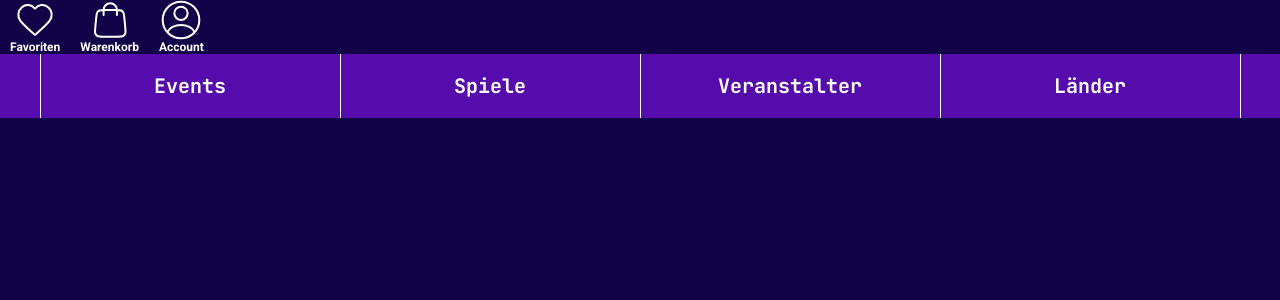
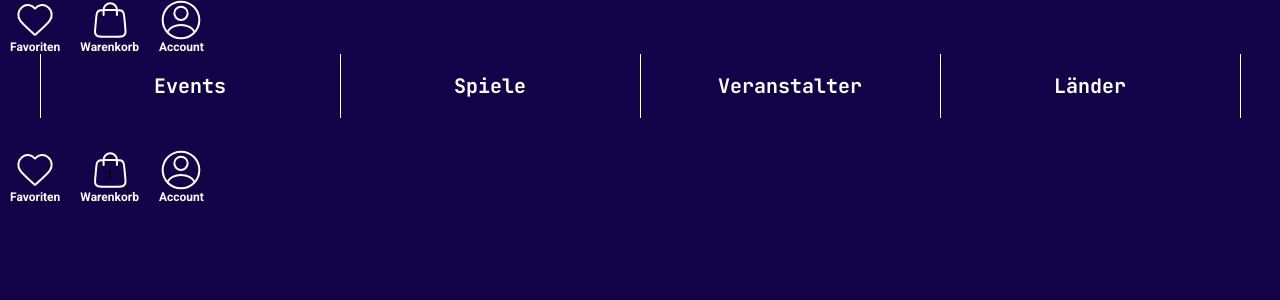
Before and after one commit to kpertek/frontend-optic, a React (Create React App) app: page / in a window 1280 px wide. Shown: the top 300 px of the page. Built offline with nearby package versions, Linux system fonts and the light colour scheme.

Commit message:
CSS Strukturiert

```diff
--- a/src/App.css
+++ b/src/App.css
@@ -14,7 +14,7 @@
 }
 
 .App-header {
-  background-color: #120348;
+  background-color: var(--bg-color);
   /*
   min-height: 100vh;
   */
--- a/src/App.js
+++ b/src/App.js
@@ -14,6 +14,9 @@ function App() {
         <NavIconGroup />
         <Navbar />
         <Breadcrumbs />
+        <NavIconGroup
+          itemCount={1}
+        />
         <div className="container">
             <Routes> {/*Route für Startseite fehlt noch*/}
                 <Route path="startseite/events" element={<Event />} />
--- /dev/null
+++ b/src/Components/Stationary/Navigation/Breadcrumbs.css
@@ -0,0 +1,36 @@
+/*
+* Breadcrumb
+*/
+.breadcrumbs {
+    color: var(--secWhite);
+    font-family: 'Roboto', sans-serif;
+    font-weight: bold;
+    max-width: 1200px;
+    margin: 32px auto;
+}
+
+.breadcrumbs > *{
+    display: inline-block;
+    margin-right: 10px;
+}
+
+.breadcrumbs .crumb:after {
+    content: '>';
+    margin-left: 10px;
+}
+.breadcrumbs .crumb:last-child:after {
+    display: none;
+}
+
+.breadcrumbs .crumb a {
+    color: var(--secWhite);
+    font-size: 14px;
+    text-decoration: none;
+    text-transform: capitalize;
+}
+
+.breadcrumbs .crumb:last-child a{
+    color: var(--primePink);
+    font-size: 14px;
+    text-decoration: none;
+}
--- a/src/Components/Stationary/Navigation/Breadcrumbs.js
+++ b/src/Components/Stationary/Navigation/Breadcrumbs.js
@@ -1,5 +1,5 @@
 import {Link, useLocation} from "react-router-dom";
-import './Navigation.css'
+import './Breadcrumbs.css'
 
 export default function Breadcrumbs() {
     const location = useLocation()
--- a/src/Components/Stationary/Navigation/Headline.js
+++ b/src/Components/Stationary/Navigation/Headline.js
@@ -1,4 +1,4 @@
-import './Navigation.css';
+import './Headline.css';
 
 export default function Headline() {
     return (
--- /dev/null
+++ b/src/Components/Stationary/Navigation/NavIconGroup.css
@@ -0,0 +1,39 @@
+/*
+*NavIconGroup
+*/
+.navIconGroup {
+    display: flex;
+}
+
+.navIconGroupItem {
+    display: flex;
+    align-items: center;
+    flex-direction: column;
+    padding: 0px 10px;
+}
+
+.navIconGroupItem img {
+    width: 40px;
+    height: 40px;
+}
+
+.navIconGroupItem p {
+    color: var(--secWhite);
+    font-family: 'Roboto', sans-serif;
+    font-weight: bolder;
+    font-size: 12px;
+}
+.navIconGroupItemCount
+{
+    position: absolute;
+    color: var(--prime1);
+    font-family: 'Roboto', sans-serif;
+    font-weight: bolder;
+    font-size: 12px;
+    width: 40px;
+    height: 40px;
+    display: flex;
+    justify-content: center;
+    align-items: center;
+    margin-top: 4px;
+}
--- a/src/Components/Stationary/Navigation/NavIconGroup.js
+++ b/src/Components/Stationary/Navigation/NavIconGroup.js
@@ -1,7 +1,7 @@
 import Herz from './assets/Herz.svg';
 import Account from './assets/Account.svg';
 import Warenkorb from './assets/Warenkorb.svg';
-import './Navigation.css';
+import './NavIconGroup.css';
 
 export default function NavIconGroup(props) {
   return (
--- /dev/null
+++ b/src/Components/Stationary/Navigation/Navbar.css
@@ -0,0 +1,49 @@
+/*
+* Navbar
+*/
+
+.nav {
+    background-color: var(--bgColor);
+    color: var(--secWhite);
+    display: flex;
+    justify-content: center;
+    font-size: 20px;
+
+    height: 64px;
+    /*width: 1440px;*/
+}
+
+.nav ul {
+    padding: 0;
+    margin: 0;
+    list-style: none;
+    display: flex;
+}
+
+.nav li {
+    border-left: 1px solid var(--secWhite);;
+}
+
+.nav li:last-child {
+    border-right: 1px solid var(--secWhite);;
+}
+
+.nav li.active {
+    background-color: var(--bgColor);;
+}
+
+.nav li:hover {
+    color: var(--primePink);;
+}
+
+.nav a {
+    color: inherit;
+    text-decoration: none;
+    font-family: 'JetBrains Mono', monospace;
+    font-weight: bolder;
+    height: 64px;
+    width: 299px;
+    display: flex;
+    justify-content: center;
+    align-items: center;
+}
--- a/src/Components/Stationary/Navigation/Navbar.js
+++ b/src/Components/Stationary/Navigation/Navbar.js
@@ -1,4 +1,4 @@
-import './Navigation.css';
+import './Navbar.css';
 import {Link, useMatch, useResolvedPath} from "react-router-dom"
 
 export default function Navbar() {
--- a/src/Components/Stationary/Navigation/Navigation.css
+++ /dev/null
@@ -1,173 +0,0 @@
-/*
-* Navbar
-*/
-
-.nav {
-    background-color: #560BAD;
-    color: white;
-    display: flex;
-    justify-content: center;
-    font-size: 20px;
-
-    height: 64px;
-    /*width: 1440px;*/
-}
-
-.nav ul {
-    padding: 0;
-    margin: 0;
-    list-style: none;
-    display: flex;
-}
-
-.nav li {
-    border-left: 1px solid white;
-}
-
-.nav li:last-child {
-    border-right: 1px solid white;
-}
-
-.nav li.active {
-    background-color: #120348;
-}
-
-.nav li:hover {
-    color: #FF6DB0;
-}
-
-.nav a {
-    color: inherit;
-    text-decoration: none;
-    font-family: 'JetBrains Mono', monospace;
-    font-weight: bolder;
-    height: 64px;
-    width: 299px;
-    display: flex;
-    justify-content: center;
-    align-items: center;
-}
-
-/*
-* Headline
-*/
-
-.headline {
-    position: relative;
-    text-align: center;
-    margin: 0px;
-
-    height: 92px;
-}
-
-.headline p {
-    position: absolute;
-    margin: 0px;
-    padding-left: 113px;
-    padding-right: 113px;
-    padding-top: 14px;
-    padding-bottom: 10px;
-    color: white;
-    line-height: 47px;
-    font-size: 36px;
-
-    left: 0px;
-    top: 0px;
-}
-
-.headlineOL {
-    position: absolute;
-    border-top: 4px solid #EEC8ED;
-    border-left: 4px solid #EEC8ED;
-
-    width: 106px;
-    height: 36px;
-}
-
-.headlineUR {
-    position: absolute;
-    border-bottom: 4px solid #EEC8ED;
-    border-right: 4px solid #EEC8ED;
-
-    bottom: 0px;
-    right: 0px;
-    width: 143px;
-    height: 16px;
-}
-
-/*
-* Breadcrumb
-*/
-.breadcrumbs {
-    color: white;
-    font-family: 'Roboto', sans-serif;
-    font-weight: bold;
-    max-width: 1200px;
-    margin: 32px auto;
-}
-
-.breadcrumbs > *{
-    display: inline-block;
-    margin-right: 10px;
-}
-
-.breadcrumbs .crumb:after {
-    content: '>';
-    margin-left: 10px;
-}
-.breadcrumbs .crumb:last-child:after {
-    display: none;
-}
-
-.breadcrumbs .crumb a {
-    color: white;
-    font-size: 14px;
-    text-decoration: none;
-    text-transform: capitalize;
-}
-
-.breadcrumbs .crumb:last-child a{
-    color: #FF6DB0;
-    font-size: 14px;
-    text-decoration: none;
-}
-
-/*
-*NavIconGroup
-*/
-.navIconGroup {
-    display: flex;
-}
-
-.navIconGroupItem {
-    display: flex;
-    align-items: center;
-    flex-direction: column;
-    padding: 0px 10px;
-}
-
-.navIconGroupItem img {
-    width: 40px;
-    height: 40px;
-}
-
-.navIconGroupItem p {
-    color: white;
-    font-family: 'Roboto', sans-serif;
-    font-weight: bolder;
-    font-size: 12px;
-}
-.navIconGroupItemCount
-{
-    position: absolute;
-    color: #FF6DB0;
-    font-family: 'Roboto', sans-serif;
-    font-weight: bolder;
-    font-size: 12px;
-    width: 40px;
-    height: 40px;
-    display: flex;
-    justify-content: center;
-    align-items: center;
-    margin-top: 4px;
-}
--- a/src/index.css
+++ b/src/index.css
@@ -1,6 +1,6 @@
 body {
   margin: 0;
-  background-color: #120348;
+  background-color: var(--bgColor);
   font-family: -apple-system, BlinkMacSystemFont, 'Segoe UI', 'Roboto', 'Oxygen',
     'Ubuntu', 'Cantarell', 'Fira Sans', 'Droid Sans', 'Helvetica Neue',
     sans-serif;
@@ -13,6 +13,19 @@ code {
     monospace;
 }
 
+:root {
+  --bgColor:#120348;
+  --primePink: #FF6DB0;
+  --primeBlue: #2E2C9A;
+  --secWhite: #fff;
+  --secRose: #EEC8ED;
+  --terLightBG: #E7E4F9;
+  --terBGDetail: #560BAD;
+  --terGreen: #00AB00;
+  --terBlack: #000000;
+  --terLightGrey: #AAAAAA;
+  --terDarkGrey: #808080;
+}
 
 *{
   margin: 0;
```
Also changed, not shown: src/Components/Stationary/Navigation/Headline.css (added, +46 -0 lines).
